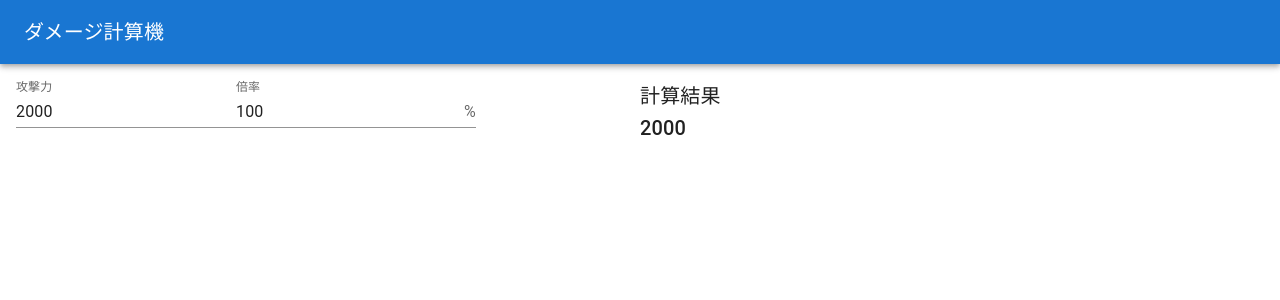
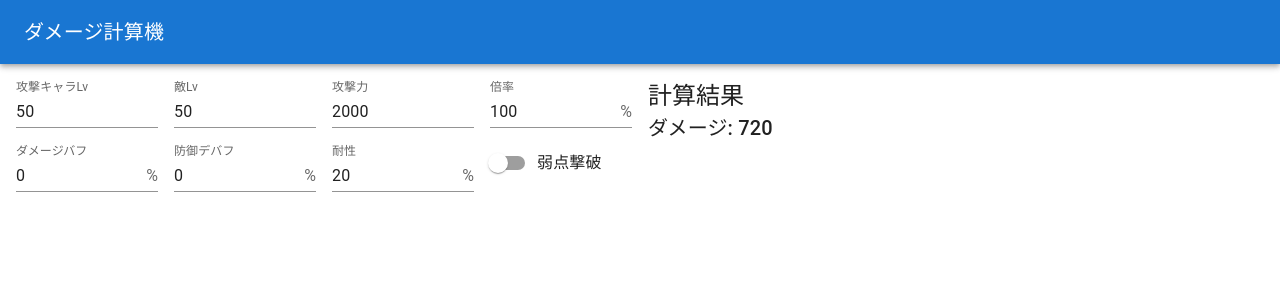
Before and after one commit to voltilamm/hsr-damage-calc, a React (Create React App) app: page / in a window 1280 px wide. Shown: the top 300 px of the page. Built offline with nearby package versions, Linux system fonts and the light colour scheme.

Commit message:
feat: add damage calculate logic

```diff
--- a/src/App.tsx
+++ b/src/App.tsx
@@ -4,34 +4,95 @@ import {
   AppBar,
   Box,
   CssBaseline,
+  FormControlLabel,
   Grid,
   InputAdornment,
+  Switch,
   TextField,
   Toolbar,
   Typography,
 } from "@mui/material";
 
 type FormValues = {
+  characterLevel: number;
+  enemyLevel: number;
   scalingAttribute: number;
   skillMultiplier: number;
+  damageBuff: number;
+  defDebuff: number;
+  res: number;
+  broken: boolean;
 };
 
 function App() {
   const { register, watch } = useForm<FormValues>({
     defaultValues: {
+      characterLevel: 50,
+      enemyLevel: 50,
       scalingAttribute: 2000,
       skillMultiplier: 100,
+      damageBuff: 0,
+      defDebuff: 0,
+      res: 20,
+      broken: false,
     },
   });
 
-  const [scalingAttribute, skillMultiplier] = watch([
+  const [
+    characterLevel,
+    enemyLevel,
+    scalingAttribute,
+    skillMultiplier,
+    damageBuff,
+    defDebuff,
+    res,
+    broken,
+  ] = watch([
+    "characterLevel",
+    "enemyLevel",
     "scalingAttribute",
     "skillMultiplier",
+    "damageBuff",
+    "defDebuff",
+    "res",
+    "broken",
   ]);
+
+  const enemyDef = useMemo(
+    () => (200 + 10 * enemyLevel) * (1 - defDebuff / 100),
+    [enemyLevel, defDebuff]
+  );
+
+  const defMultiplier = useMemo(
+    () => 1 - enemyDef / (enemyDef + 200 + 10 * characterLevel),
+    [enemyDef, characterLevel]
+  );
 
   const baseDamage = useMemo(
     () => (scalingAttribute * skillMultiplier) / 100,
     [scalingAttribute, skillMultiplier]
+  );
+
+  const damageMultiplier = useMemo(() => 1 + damageBuff / 100, [damageBuff]);
+
+  const resMultiplier = useMemo(() => 1 - res / 100, [res]);
+
+  const toughnessMultiplier = useMemo(() => (broken ? 1 : 0.9), [broken]);
+
+  const damage = useMemo(
+    () =>
+      baseDamage *
+      damageMultiplier *
+      defMultiplier *
+      resMultiplier *
+      toughnessMultiplier,
+    [
+      baseDamage,
+      damageMultiplier,
+      defMultiplier,
+      resMultiplier,
+      toughnessMultiplier,
+    ]
   );
 
   return (
@@ -44,34 +105,120 @@ function App() {
           </Typography>
         </Toolbar>
       </AppBar>
-      <Grid container component="main" sx={{ p: 2 }}>
+      <Grid container component="main" spacing={2} sx={{ p: 2 }}>
         <Grid item xs={12} sm={12} md={6}>
+          <Grid container component="div" spacing={2}>
+            <Grid item xs={6} sm={6} md={3}>
+              <TextField
+                {...register("characterLevel")}
+                fullWidth
+                id="character-level"
+                label="攻撃キャラLv"
+                type="number"
+                InputLabelProps={{ shrink: true }}
+                variant="standard"
+              />
+            </Grid>
+            <Grid item xs={6} sm={6} md={3}>
+              <TextField
+                {...register("enemyLevel")}
+                fullWidth
+                id="enemy-level"
+                label="敵Lv"
+                type="number"
+                InputLabelProps={{ shrink: true }}
+                variant="standard"
+              />
+            </Grid>
+            <Grid item xs={6} sm={6} md={3}>
               <TextField
                 {...register("scalingAttribute")}
+                fullWidth
                 id="scaling-attribute"
                 label="攻撃力"
                 type="number"
                 InputLabelProps={{ shrink: true }}
                 variant="standard"
               />
+            </Grid>
+            <Grid item xs={6} sm={6} md={3}>
               <TextField
                 {...register("skillMultiplier")}
+                fullWidth
                 id="skill-multiplier"
                 label="倍率"
                 type="number"
                 InputLabelProps={{ shrink: true }}
                 InputProps={{
-              endAdornment: <InputAdornment position="end">%</InputAdornment>,
+                  endAdornment: (
+                    <InputAdornment position="end">%</InputAdornment>
+                  ),
                 }}
                 variant="standard"
               />
             </Grid>
+            <Grid item xs={6} sm={6} md={3}>
+              <TextField
+                {...register("damageBuff")}
+                fullWidth
+                id="damage-buff"
+                label="ダメージバフ"
+                type="number"
+                InputLabelProps={{ shrink: true }}
+                InputProps={{
+                  endAdornment: (
+                    <InputAdornment position="end">%</InputAdornment>
+                  ),
+                }}
+                variant="standard"
+              />
+            </Grid>
+            <Grid item xs={6} sm={6} md={3}>
+              <TextField
+                {...register("defDebuff")}
+                fullWidth
+                id="def-debuff"
+                label="防御デバフ"
+                type="number"
+                InputLabelProps={{ shrink: true }}
+                InputProps={{
+                  endAdornment: (
+                    <InputAdornment position="end">%</InputAdornment>
+                  ),
+                }}
+                variant="standard"
+              />
+            </Grid>
+            <Grid item xs={6} sm={6} md={3}>
+              <TextField
+                {...register("res")}
+                fullWidth
+                id="res"
+                label="耐性"
+                type="number"
+                InputLabelProps={{ shrink: true }}
+                InputProps={{
+                  endAdornment: (
+                    <InputAdornment position="end">%</InputAdornment>
+                  ),
+                }}
+                variant="standard"
+              />
+            </Grid>
+            <Grid item xs={6} sm={6} md={3}>
+              <FormControlLabel
+                control={<Switch {...register("broken")} color="primary" />}
+                label="弱点撃破"
+              />
+            </Grid>
+          </Grid>
+        </Grid>
         <Grid item xs={12} sm={12} md={6}>
-          <Typography variant="h6" component="div">
+          <Typography variant="h5" component="div">
             計算結果
           </Typography>
           <Typography variant="h6" component="div">
-            {baseDamage}
+            ダメージ: {Math.floor(damage)}
           </Typography>
         </Grid>
       </Grid>
```
Lines whose indentation alone changed are shown as unchanged.
